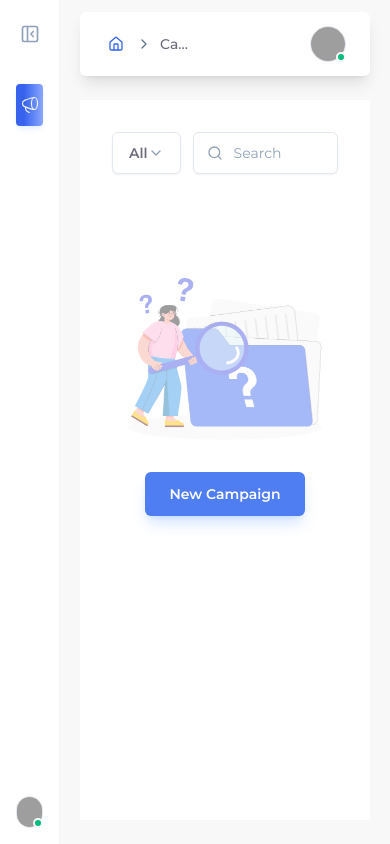
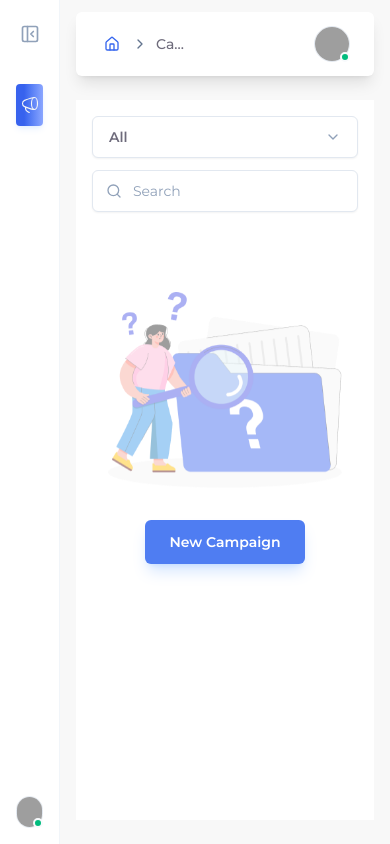
Before and after one commit to thenikhilagarwal/frontend-task, a React (Vite) app: page / in a window 390 px wide. Built offline with nearby package versions, Linux system fonts and the light colour scheme; grey boxes are pictures that could not be loaded.

Commit message:
Update App.jsx

```diff
--- a/src/App.jsx
+++ b/src/App.jsx
@@ -76,12 +76,6 @@ export default function App() {
     }
   };
 
-  // Clear all campaigns to return to the screenshot empty state
-  const handleClearAll = () => {
-    if (confirm('Are you sure you want to delete all campaigns?')) {
-      setCampaigns([]);
-    }
-  };
 
   // Filter & Search Logic
   const filteredCampaigns = campaigns.filter((c) => {
@@ -96,7 +90,7 @@ export default function App() {
   });
 
   return (
-    <div className="min-h-screen bg-[#F8F8F8] dark:bg-slate-950 flex transition-colors duration-200">
+    <div className="min-h-screen bg-[#F8F8F8] dark:bg-slate-950 flex flex-row transition-colors duration-200">
       {/* Sidebar navigation */}
       <Sidebar
         theme={theme}
@@ -111,7 +105,7 @@ export default function App() {
       />
 
       {/* Main Container */}
-      <div className="flex-1 flex flex-col min-w-0 pt-3 px-5">
+      <div className="flex-1 flex flex-col min-w-0 pt-3 px-4 sm:px-5 lg:pt-3 lg:px-5">
         {/* Header toolbar */}
         <Header
           breadcrumbs={
@@ -125,7 +119,7 @@ export default function App() {
         />
 
         {/* Content Viewport */}
-        <main className='flex-1 p-8 my-6 w-full mx-auto space-y-6 transition-all duration-300 bg-white dark:bg-slate-900'>
+        <main className='flex-1 p-4 sm:p-8 my-6 w-full mx-auto space-y-6 transition-all duration-300 bg-white dark:bg-slate-900'>
 
           {currentView === 'workflow' ? (
             <CampaignWorkflow
@@ -138,12 +132,18 @@ export default function App() {
             />
           ) : (
             <>
+
+
+              {/* Main Content Area */}
+              <div className="transition-all duration-300">
+                {campaigns.length === 0 ? (
+                  <>
                   {/* Controls Bar (Filter select & Search bar) */}
                     <div className="flex flex-col sm:flex-row gap-4 justify-between items-stretch sm:items-center">
 
                       {/* Filter Dropdown */}
                       <div className="flex flex-wrap gap-3">
-                  <div className="relative sm:w-56">
+                        <div className="relative w-full sm:w-56">
                           <button
                             onClick={() => setIsDropdownOpen(!isDropdownOpen)}
                             className="w-full px-4 py-2.5 bg-white dark:bg-slate-900 border border-slate-200 dark:border-slate-800 rounded-md flex items-center justify-between text-sm font-semibold text-slate-700 dark:text-slate-350 hover:bg-slate-50 dark:hover:bg-slate-800/80 transition-all cursor-pointer shadow-xs select-none"
@@ -182,7 +182,7 @@ export default function App() {
                           )}
                         </div>
                         {/* Search Bar */}
-                  <div className="relative flex-1 sm:w-56">
+                        <div className="relative flex-1 w-full sm:w-56">
                           <Search className="absolute left-3.5 top-1/2 -translate-y-1/2 w-4 h-4 text-slate-400 dark:text-slate-500" />
                           <input
                             type="text"
@@ -196,12 +196,9 @@ export default function App() {
 
                       </div>
                     </div>
-
-              {/* Main Content Area */}
-              <div className="transition-all duration-300">
-                {campaigns.length === 0 ? (
-                  // Empty State (Matches screenshot)
+                    {/* Empty State (Matches screenshot) */}
                     <CampaignEmptyState onCreateCampaign={() => setIsModalOpen(true)} />
+                  </>
                 ) : filteredCampaigns.length === 0 ? (
                   // Empty State for Search/Filters
                   <div className="bg-white dark:bg-slate-900 border border-slate-100 dark:border-slate-800 rounded-3xl py-20 px-4 text-center">
@@ -223,6 +220,7 @@ export default function App() {
                   <CampaignTable
                     campaigns={filteredCampaigns}
                     onDeleteCampaign={handleDeleteCampaign}
+                    onCreateCampaign={() => setIsModalOpen(true)}
                   />
                 )}
               </div>
```
Lines whose indentation alone changed are shown as unchanged.
